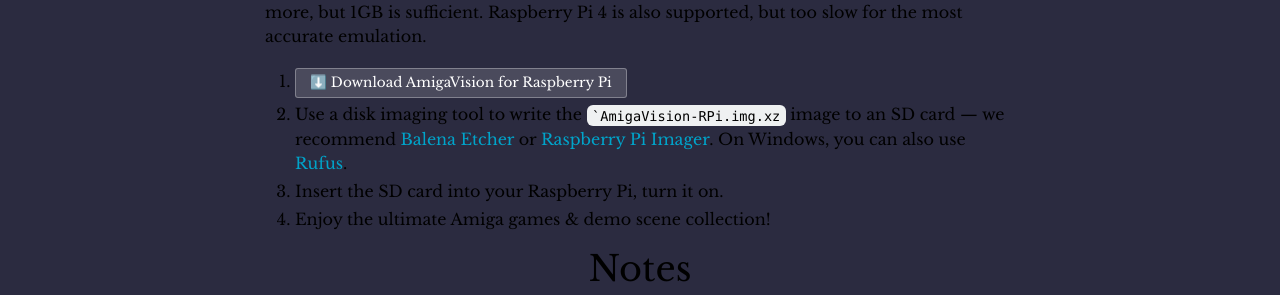
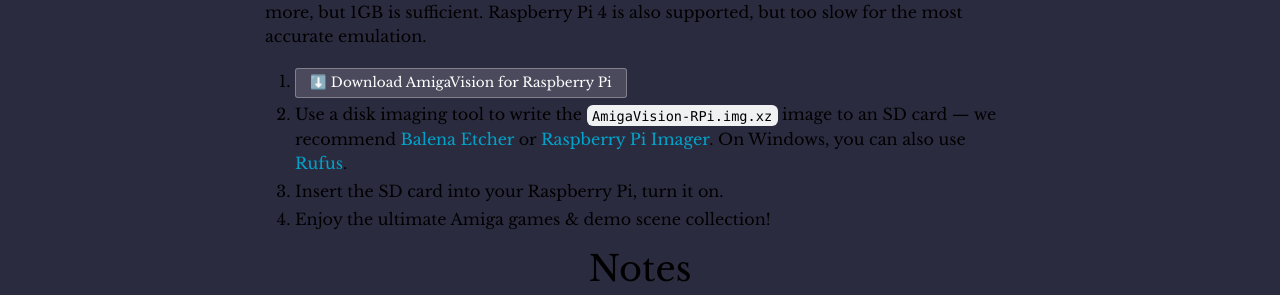
Before and after one commit to amigavision/amigavision.github.io, a Jekyll site: the page built from download/pi.html, in a window 1280 px wide. Shown: the part 637-932 px from the top of the page. Built offline with Jekyll 4.4.1, drawn with Linux system fonts in a browser that asks for light colours.

Commit message:
Fix stray backtick

```diff
--- a/download/pi.html
+++ b/download/pi.html
@@ -18,7 +18,7 @@
     <p>AmigaVision runs well on any Raspberry Pi 5, 500, 500+, or CM5 with 1GB of RAM — or more, but 1GB is sufficient. Raspberry Pi 4 is also supported, but too slow for the most accurate emulation.</p>
     <ol>
       <li><div class="button alt"><a target="_blank" href="https://archive.org/details/software?query=amigavision+for+raspberry+pi">⬇️ Download AmigaVision for Raspberry Pi</a></div></li>
-      <li>Use a disk imaging tool to write the <code>`AmigaVision-RPi.img.xz</code> image to an SD card — we recommend <a href="https://etcher.balena.io">Balena Etcher</a> or <a href="https://www.raspberrypi.com/software/">Raspberry Pi Imager</a>. On Windows, you can also use <a href="https://rufus.ie">Rufus</a>.</li>
+      <li>Use a disk imaging tool to write the <code>AmigaVision-RPi.img.xz</code> image to an SD card — we recommend <a href="https://etcher.balena.io">Balena Etcher</a> or <a href="https://www.raspberrypi.com/software/">Raspberry Pi Imager</a>. On Windows, you can also use <a href="https://rufus.ie">Rufus</a>.</li>
       <li>Insert the SD card into your Raspberry Pi, turn it on.</li>
       <li>Enjoy the ultimate Amiga games & demo scene collection!</li>
     </ol>
```
